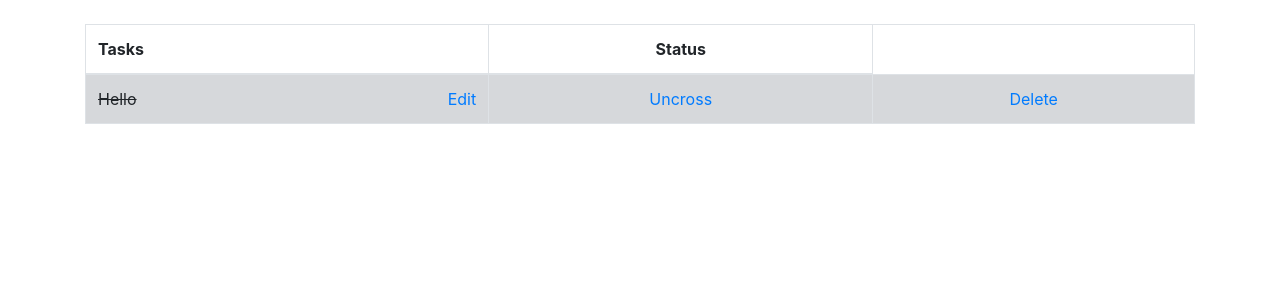
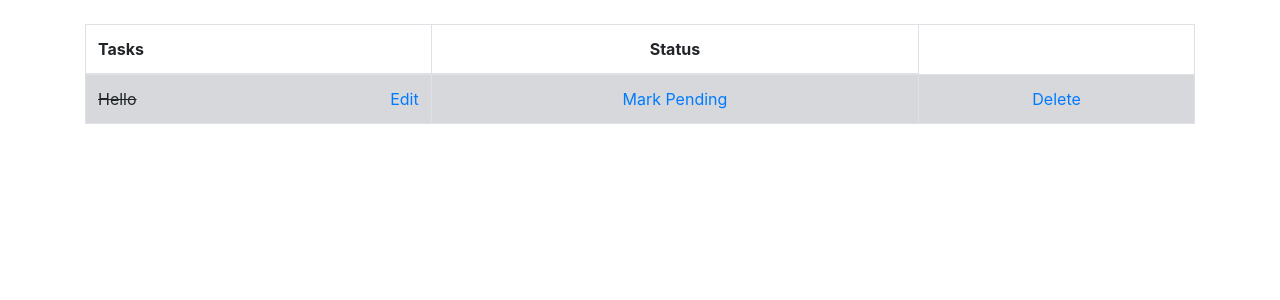
Before and after one commit to smittal3/TaskApp_Django, a Django app: page / in a window 1280 px wide. Shown: the part 56-356 px from the top of the page. Run offline with Django 3.2, Linux system fonts and the light colour scheme; data comes from the database, SQL or seed files in the repository; both versions use the stored data as it was after the commit; some libraries are stand-ins or nearby versions.

Commit message:
content edited

```diff
--- a/task_app/todo/todo_list/templates/home.html
+++ b/task_app/todo/todo_list/templates/home.html
@@ -25,13 +25,13 @@
       {% if things.completed %}
         <tr class="table-secondary">
           <td class="striker">{{ things.item }}<a href="{% url 'edit' things.id %}" class="float-right">Edit</a></td>
-          <td><center><a href="{% url 'uncross' things.id %}">Uncross</a></center></td>
+          <td><center><a href="{% url 'uncross' things.id %}">Mark Pending</a></center></td>
           <td><center><a href="{% url 'delete' things.id %}">Delete</a></center></td>
         </tr>
       {% else %}
         <tr>
           <td>{{ things.item }}<a href="{% url 'edit' things.id %}" class="float-right">Edit</a></td>
-          <td><center><a href="{% url 'cross_off' things.id %}">Cross Off</a></center></td>
+          <td><center><a href="{% url 'cross_off' things.id %}">Mark Completed</a></center></td>
           <td><center><a href="{% url 'delete' things.id %}">Delete</a></center></td>
         </tr>
       {% endif %}
```
Also changed, not shown: task_app/todo/db.sqlite3.
